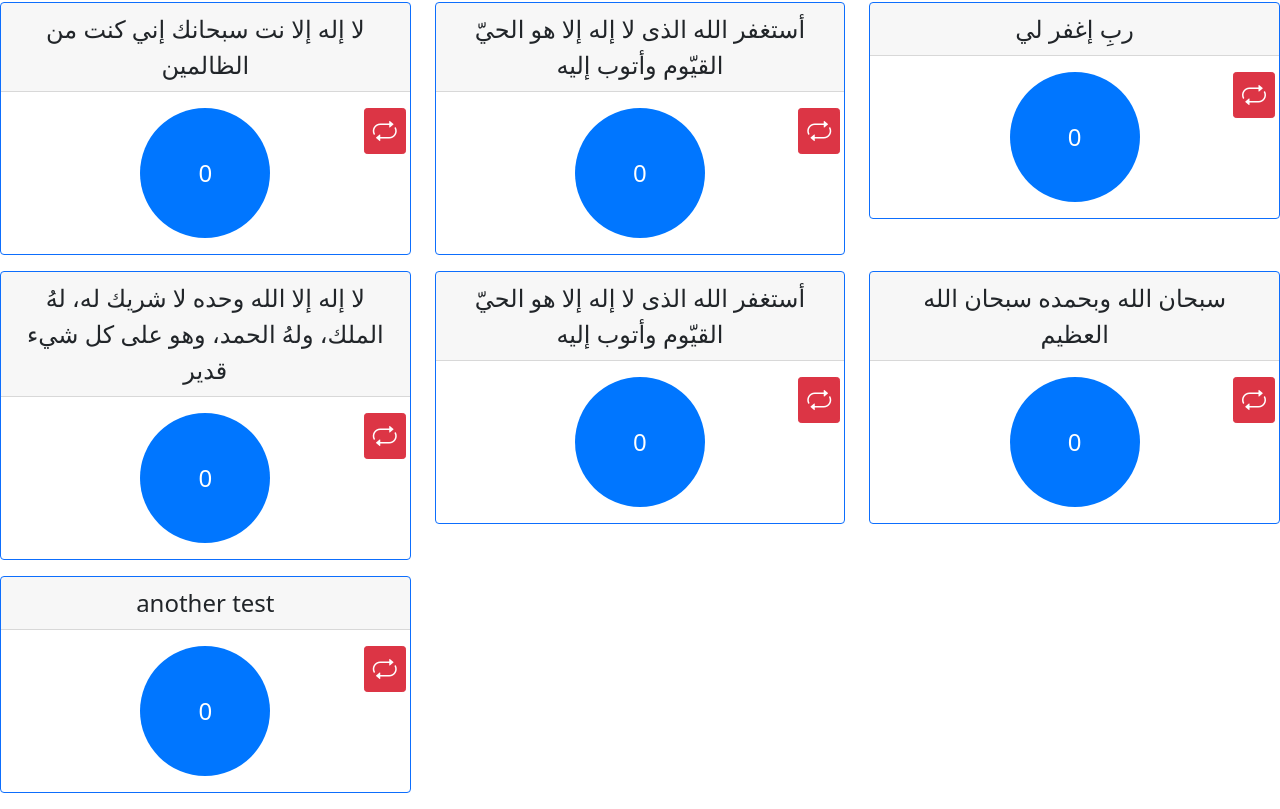
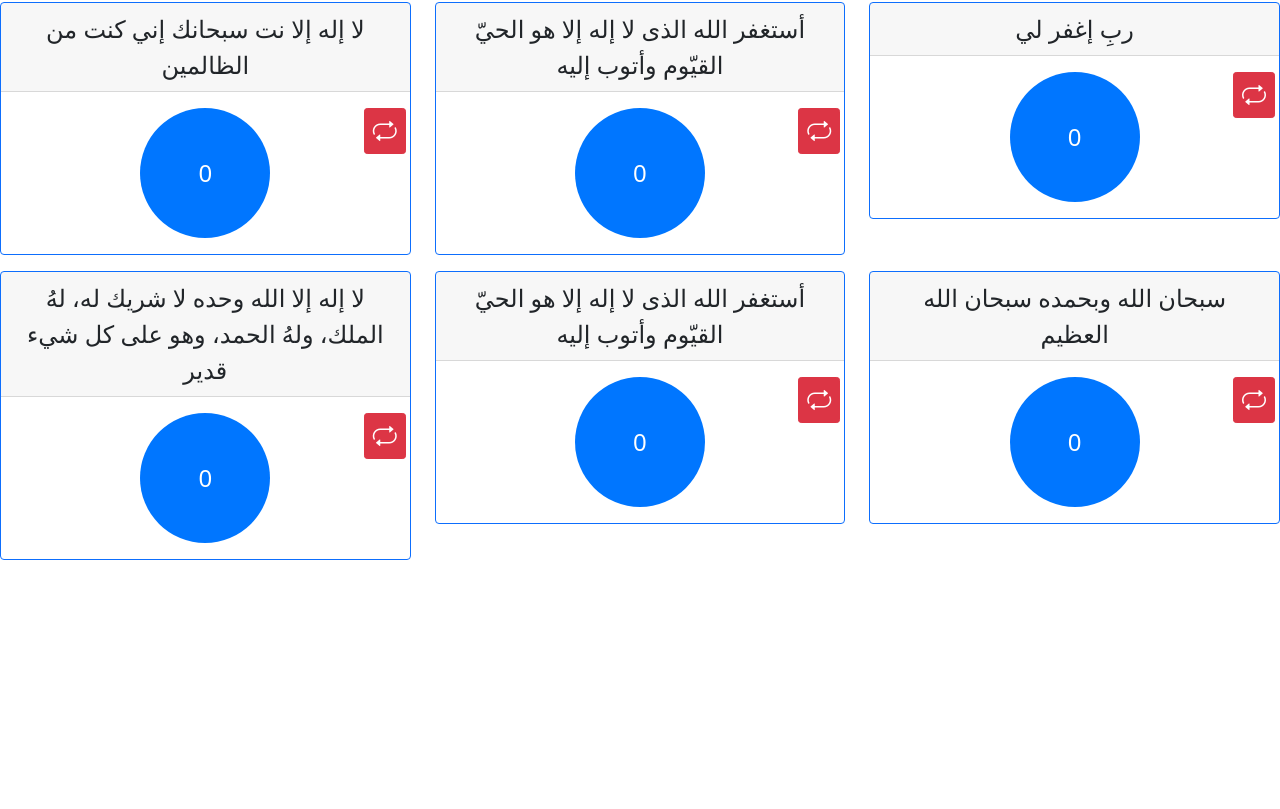
Before and after one commit to iswa-git/masba7a, a React (Create React App) app: page / in a window 1280 px wide. Shown: the part 815-1624 px from the top of the page. After the commit the page ends 1391 px from the top, so only its background shows below. Built offline with nearby package versions, Linux system fonts and the light colour scheme.

Commit message:
removed test, rebuild

```diff
--- a/src/App.js
+++ b/src/App.js
@@ -25,7 +25,6 @@ class App extends Component {
             <Tesbihbs text={ "لا إله إلا الله وحده لا شريك له، لهُ الملك، ولهُ الحمد، وهو على كل شيء قدير"  } />
             <Tesbihbs text={ "أستغفر الله الذى لا إله إلا هو الحيّ القيّوم وأتوب إليه"  } />
             <Tesbihbs text={ "سبحان الله وبحمده سبحان الله العظيم"  } />
-            <Tesbihbs text={ " another test "} />
         </div>
     </div>
 
```
Also changed, not shown: 7 other files (tests, documents, lock files or other folders).
